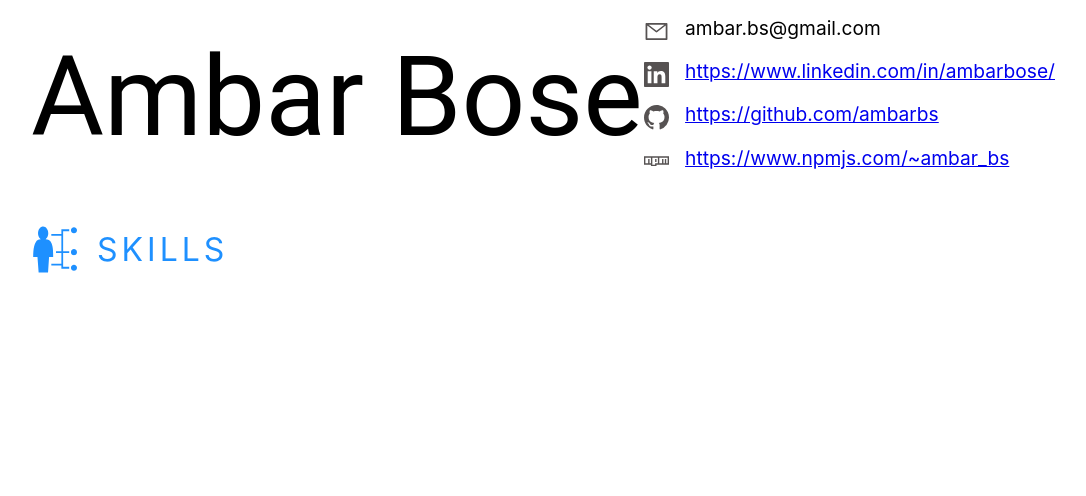
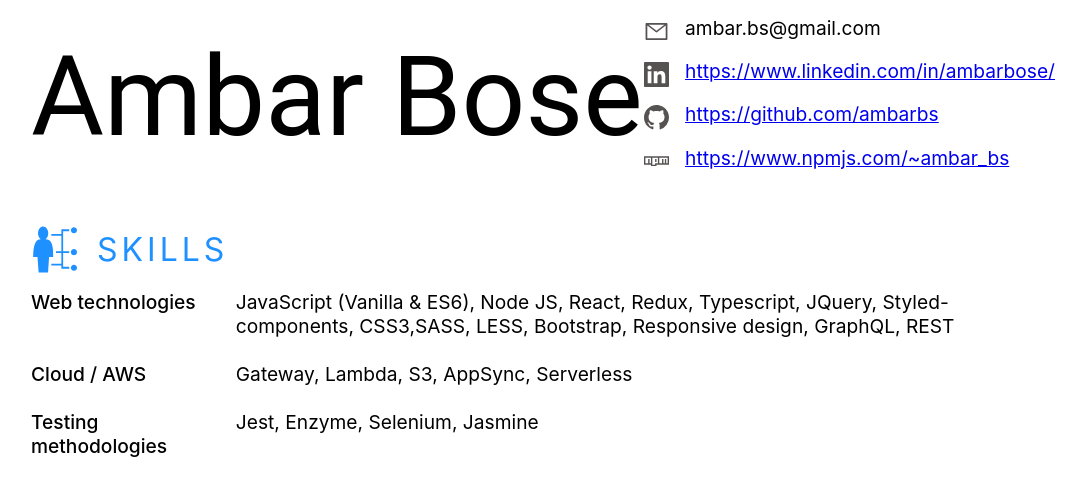
Before and after one commit to ambarbs/my-resume, a React (Create React App) app: page / in a window 1280 px wide. Shown: the top 496 px of the page, without its empty margins (97-1183 px from the left). Built offline with nearby package versions, Linux system fonts and the light colour scheme.

Commit message:
added SubSection component

```diff
--- a/src/components/app/App.js
+++ b/src/components/app/App.js
@@ -2,12 +2,16 @@ import React from 'react';
 import {AppWrapper} from "./App.styles";
 import Header from "../header/Header";
 import Section from "../section/Section";
+import {sections} from "./constants";
 
 function App() {
     return (
         <AppWrapper>
             <Header/>
-            <Section/>
+            {sections.map(section => <Section
+                sectionHeader={section.header}
+                subSections={section.subSections}
+            />)}
         </AppWrapper>
     );
 }
--- /dev/null
+++ b/src/components/app/constants.js
@@ -0,0 +1,17 @@
+export const sections = [{
+    header: 'Skills',
+    subSections: [{
+        subSectionTitle: 'Web technologies',
+        subSectionText: 'JavaScript (Vanilla & ES6), Node JS, React, Redux, Typescript, JQuery, Styled-components, CSS3,' +
+            'SASS, LESS, Bootstrap, Responsive design, GraphQL, REST'
+    },
+        {
+            subSectionTitle: 'Cloud / AWS',
+            subSectionText: 'Gateway, Lambda, S3, AppSync, Serverless'
+        },
+        {
+            subSectionTitle: 'Testing methodologies',
+            subSectionText: 'Jest, Enzyme, Selenium, Jasmine'
+        }
+    ]
+}]
--- a/src/components/section/Section.js
+++ b/src/components/section/Section.js
@@ -1,9 +1,15 @@
 import React from "react";
 import {SectionWrapper} from "./Section.Styles";
 import SectionHeader from "./SectionHeader";
+import SubSection from "./subSection/SubSection";
 
-const Section = () => <SectionWrapper>
-    <SectionHeader/>
+const Section = ({sectionHeader, subSections = []}) => <SectionWrapper>
+    <SectionHeader sectionHeader={sectionHeader}/>
+    {subSections.map(subSection => <SubSection
+        subSectionTitle={subSection.subSectionTitle}
+        subSectionText={subSection.subSectionText}
+    />)}
+
 </SectionWrapper>
 
 export default Section;
--- a/src/components/section/SectionHeader.js
+++ b/src/components/section/SectionHeader.js
@@ -1,11 +1,10 @@
 import React from "react";
 import {SectionHeaderText, SectionHeaderWrapper} from "./Section.Styles";
-import {AiOutlineMail} from "react-icons/ai";
 import {GiSkills} from "react-icons/gi";
 
-const SectionHeader = () => <SectionHeaderWrapper>
+const SectionHeader = ({sectionHeader}) => <SectionHeaderWrapper>
     <GiSkills size={50}/>
-    <SectionHeaderText>Skills</SectionHeaderText>
+    <SectionHeaderText>{sectionHeader}</SectionHeaderText>
 </SectionHeaderWrapper>
 
 export default SectionHeader
--- /dev/null
+++ b/src/components/section/subSection/SubSection.Styles.js
@@ -0,0 +1,29 @@
+import styled from "styled-components";
+
+export const SubSectionTitle = styled.label`
+  font-size: larger;
+  font-weight: 500;
+`
+
+export const SubSectionText = styled.label`
+  font-size: larger;
+  text-align: left;
+`
+
+export const SubSectionWrapper = styled.div`
+  width: 100%;
+  display: grid;
+  //column-gap: 1rem;
+  grid-template-columns: 1fr 4fr;
+  padding: 1rem 1rem 0.5rem 0;
+
+`
+// export const SubSectionWrapper = styled.section`
+//   display: flex;
+//   justify-content: flex-start;
+//   align-items: center;
+//   padding: 1rem 1rem 0.5rem 0;
+//   & ${SubSectionTitle} {
+//     padding-right: 2rem;
+//   }
+// `
--- /dev/null
+++ b/src/components/section/subSection/SubSection.js
@@ -0,0 +1,9 @@
+import React from "react";
+import {SubSectionText, SubSectionTitle, SubSectionWrapper} from "./SubSection.Styles";
+
+const SubSection = ({subSectionTitle, subSectionText}) => <SubSectionWrapper>
+    <SubSectionTitle>{subSectionTitle}</SubSectionTitle>
+    <SubSectionText>{subSectionText}</SubSectionText>
+</SubSectionWrapper>
+
+export default SubSection;
```
